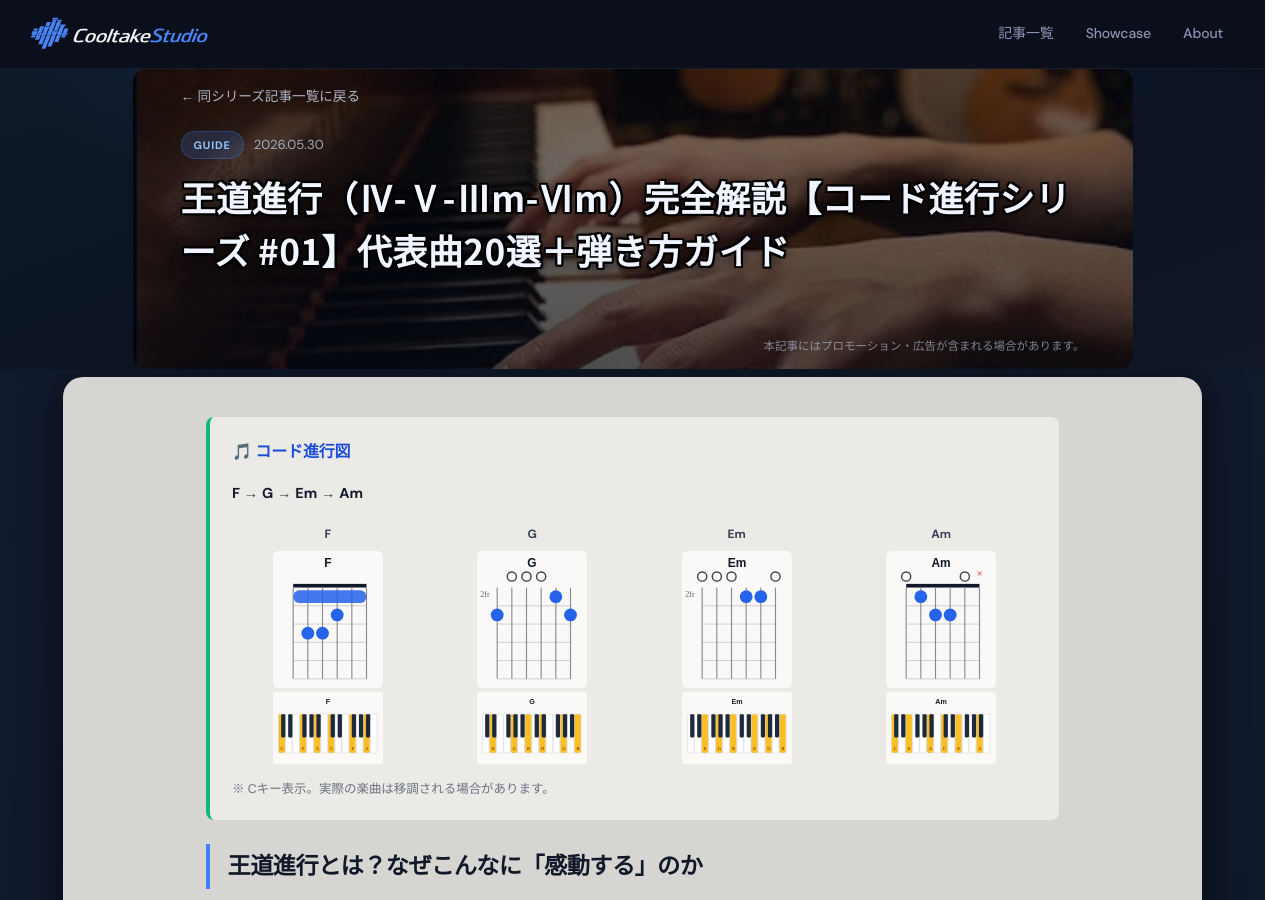
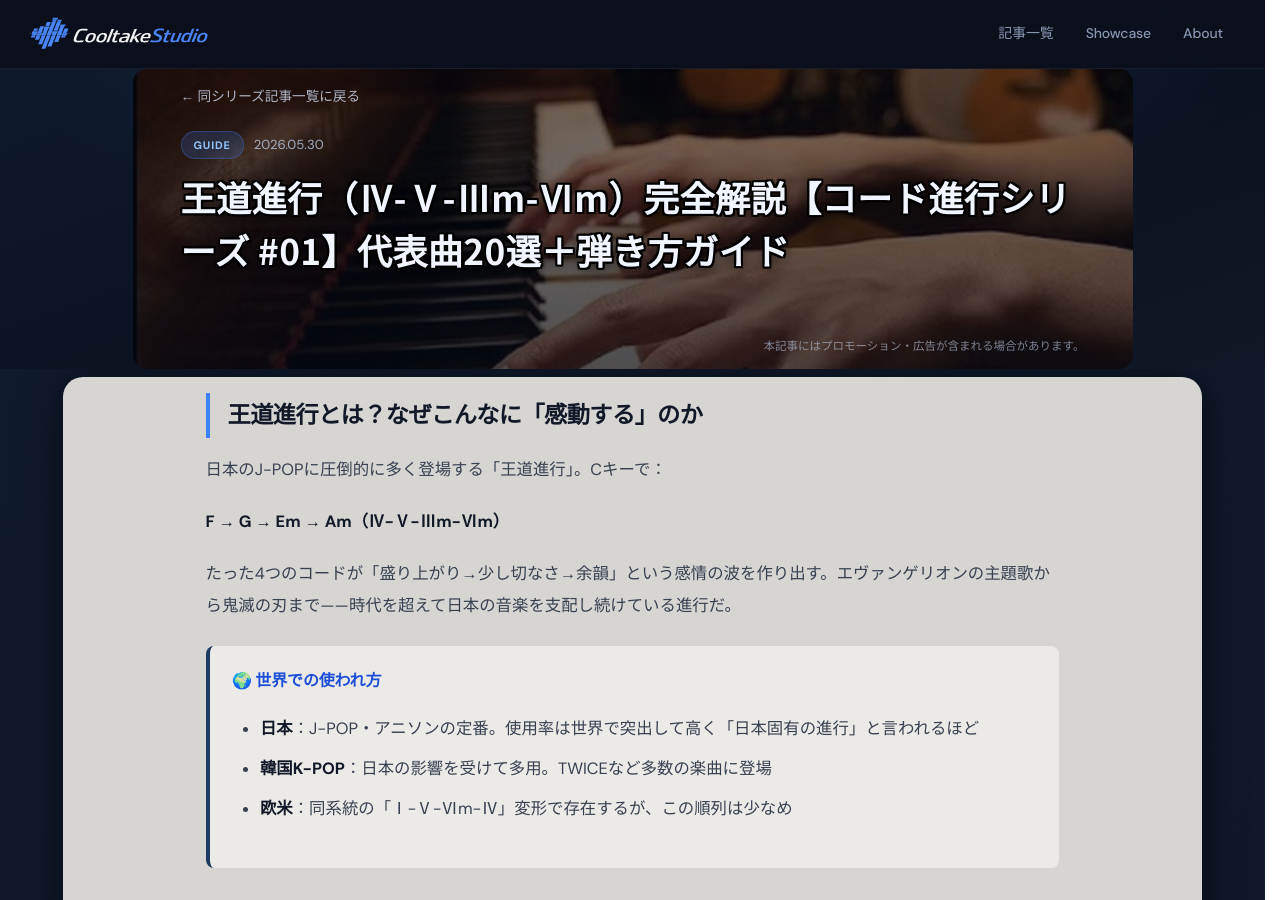
Before and after one commit to cooltake/cooltake-staging, a Jekyll site: the page built from _posts/2026-05-30-chord-progression-01-oudo.md, in a window 1280 px wide and 900 px high. Built offline with Jekyll 4.4.1, drawn with Linux system fonts in a browser that asks for light colours; some web fonts are replaced.

```diff
--- a/_posts/2026-05-30-chord-progression-01-oudo.md
+++ b/_posts/2026-05-30-chord-progression-01-oudo.md
@@ -8,20 +8,6 @@
 ---
 
 
-
-<div style="background:#eceae7;border-radius:8px;padding:1.2rem 1.4rem;margin:1.5rem 0;border-left:4px solid #10b981;">
-<h3 style="color:#111827;margin-top:0;font-size:1rem;font-weight:700;">🎵 コード進行図</h3>
-<p style="color:#374151;font-size:.9rem;margin:.4rem 0 1rem;"><span style="font-weight:700;color:#111827;">F</span> → <span style="font-weight:700;color:#111827;">G</span> → <span style="font-weight:700;color:#111827;">Em</span> → <span style="font-weight:700;color:#111827;">Am</span></p>
-<div style="display:grid;grid-template-columns:repeat(4, 1fr);gap:.8rem;overflow-x:auto;">
-<div style="text-align:center;"><p style="font-size:.75rem;font-weight:700;color:#374151;margin:0 0 4px;">F</p><img src="/assets/chord-diagrams/guitar-f.svg" alt="F ギター" style="width:100%;max-width:110px;height:auto;display:block;margin:0 auto 4px;"><img src="/assets/chord-diagrams/piano-f.svg" alt="F ピアノ" style="width:100%;max-width:110px;height:auto;display:block;margin:0 auto;"></div>
-<div style="text-align:center;"><p style="font-size:.75rem;font-weight:700;color:#374151;margin:0 0 4px;">G</p><img src="/assets/chord-diagrams/guitar-g.svg" alt="G ギター" style="width:100%;max-width:110px;height:auto;display:block;margin:0 auto 4px;"><img src="/assets/chord-diagrams/piano-g.svg" alt="G ピアノ" style="width:100%;max-width:110px;height:auto;display:block;margin:0 auto;"></div>
-<div style="text-align:center;"><p style="font-size:.75rem;font-weight:700;color:#374151;margin:0 0 4px;">Em</p><img src="/assets/chord-diagrams/guitar-em.svg" alt="Em ギター" style="width:100%;max-width:110px;height:auto;display:block;margin:0 auto 4px;"><img src="/assets/chord-diagrams/piano-em.svg" alt="Em ピアノ" style="width:100%;max-width:110px;height:auto;display:block;margin:0 auto;"></div>
-<div style="text-align:center;"><p style="font-size:.75rem;font-weight:700;color:#374151;margin:0 0 4px;">Am</p><img src="/assets/chord-diagrams/guitar-am.svg" alt="Am ギター" style="width:100%;max-width:110px;height:auto;display:block;margin:0 auto 4px;"><img src="/assets/chord-diagrams/piano-am.svg" alt="Am ピアノ" style="width:100%;max-width:110px;height:auto;display:block;margin:0 auto;"></div>
-</div>
-<p style="color:#6b7280;font-size:.78rem;margin:.8rem 0 0;">※ Cキー表示。実際の楽曲は移調される場合があります。</p>
-</div>
-
-
 ## 王道進行とは？なぜこんなに「感動する」のか
 
 日本のJ-POPに圧倒的に多く登場する「王道進行」。Cキーで：
@@ -30,7 +16,7 @@
 
 たった4つのコードが「盛り上がり→少し切なさ→余韻」という感情の波を作り出す。エヴァンゲリオンの主題歌から鬼滅の刃まで——時代を超えて日本の音楽を支配し続けている進行だ。
 
-<div style="background:#eceae7;border-radius:8px;padding:1.2rem 1.4rem;margin:1.5rem 0;border-left:4px solid #10b981;">
+<div style="background:#eceae7;border-radius:8px;padding:1.2rem 1.4rem;margin:1.5rem 0;border-left:4px solid #1e3a5f;">
 <h3 style="color:#111827;margin-top:0;font-size:1rem;font-weight:700;">🌍 世界での使われ方</h3>
 <ul style="color:#111827;">
 <li><strong>日本</strong>：J-POP・アニソンの定番。使用率は世界で突出して高く「日本固有の進行」と言われるほど</li>
@@ -45,7 +31,7 @@
 
 
 <div style="display:grid;grid-template-columns:repeat(2,1fr);gap:.6rem;margin:1rem 0;">
-<div style="background:#f0eeeb;border-radius:6px;padding:1rem 1.2rem;margin:0;border-left:3px solid #10b981;">
+<div style="background:#f0eeeb;border-radius:6px;padding:1rem 1.2rem;margin:0;border-left:3px solid #1e3a5f;">
 <div style="display:flex;align-items:baseline;gap:.6rem;margin-bottom:.5rem;">
   <span style="color:#64748b;font-size:.8rem;min-width:1.8rem;">#01</span>
   <span style="color:#111827;font-weight:bold;">「残酷な天使のテーゼ」</span>
@@ -58,7 +44,7 @@
 <a href="https://hb.afl.rakuten.co.jp/ichiba/54518dd8.3792440a.54518dd9.03b99be4/?pc=https%3A//search.rakuten.co.jp/search/mall/%E9%AB%98%E6%A9%8B%E6%B4%8B%E5%AD%90%2B%E3%83%99%E3%82%B9%E3%83%88%2BCD/" rel="nofollow" referrerpolicy="no-referrer-when-downgrade" style="display:inline-block;text-decoration:none;margin:.4rem 0;"><img src="/assets/images/btn-rakuten.jpg" alt="高橋洋子 ベスト・全作品を楽天で探す" width="200" style="max-width:100%;height:auto;border-radius:14px;display:block;"></a>
 </div>
 </div>
-<div style="background:#f0eeeb;border-radius:6px;padding:1rem 1.2rem;margin:0;border-left:3px solid #10b981;">
+<div style="background:#f0eeeb;border-radius:6px;padding:1rem 1.2rem;margin:0;border-left:3px solid #1e3a5f;">
 <div style="display:flex;align-items:baseline;gap:.6rem;margin-bottom:.5rem;">
   <span style="color:#64748b;font-size:.8rem;min-width:1.8rem;">#02</span>
   <span style="color:#111827;font-weight:bold;">「世界に一つだけの花」</span>
@@ -71,7 +57,7 @@
 <a href="https://hb.afl.rakuten.co.jp/ichiba/54518dd8.3792440a.54518dd9.03b99be4/?pc=https%3A//search.rakuten.co.jp/search/mall/SMAP%2B%E3%83%99%E3%82%B9%E3%83%88%2BCD/" rel="nofollow" referrerpolicy="no-referrer-when-downgrade" style="display:inline-block;text-decoration:none;margin:.4rem 0;"><img src="/assets/images/btn-rakuten.jpg" alt="SMAP ベスト・全作品を楽天で探す" width="200" style="max-width:100%;height:auto;border-radius:14px;display:block;"></a>
 </div>
 </div>
-<div style="background:#f0eeeb;border-radius:6px;padding:1rem 1.2rem;margin:0;border-left:3px solid #10b981;">
+<div style="background:#f0eeeb;border-radius:6px;padding:1rem 1.2rem;margin:0;border-left:3px solid #1e3a5f;">
 <div style="display:flex;align-items:baseline;gap:.6rem;margin-bottom:.5rem;">
   <span style="color:#64748b;font-size:.8rem;min-width:1.8rem;">#03</span>
   <span style="color:#111827;font-weight:bold;">「夜に駆ける」</span>
@@ -84,7 +70,7 @@
 <a href="https://hb.afl.rakuten.co.jp/ichiba/54518dd8.3792440a.54518dd9.03b99be4/?pc=https%3A//search.rakuten.co.jp/search/mall/YOASOBI%2BTHE%2BBOOK%2BCD/" rel="nofollow" referrerpolicy="no-referrer-when-downgrade" style="display:inline-block;text-decoration:none;margin:.4rem 0;"><img src="/assets/images/btn-rakuten.jpg" alt="YOASOBI ベスト・全作品を楽天で探す" width="200" style="max-width:100%;height:auto;border-radius:14px;display:block;"></a>
 </div>
 </div>
-<div style="background:#f0eeeb;border-radius:6px;padding:1rem 1.2rem;margin:0;border-left:3px solid #10b981;">
+<div style="background:#f0eeeb;border-radius:6px;padding:1rem 1.2rem;margin:0;border-left:3px solid #1e3a5f;">
 <div style="display:flex;align-items:baseline;gap:.6rem;margin-bottom:.5rem;">
   <span style="color:#64748b;font-size:.8rem;min-width:1.8rem;">#04</span>
   <span style="color:#111827;font-weight:bold;">「紅蓮華」</span>
@@ -97,7 +83,7 @@
 <a href="https://hb.afl.rakuten.co.jp/ichiba/54518dd8.3792440a.54518dd9.03b99be4/?pc=https%3A//search.rakuten.co.jp/search/mall/LiSA%2B%E3%83%99%E3%82%B9%E3%83%88%2BCD/" rel="nofollow" referrerpolicy="no-referrer-when-downgrade" style="display:inline-block;text-decoration:none;margin:.4rem 0;"><img src="/assets/images/btn-rakuten.jpg" alt="LiSA ベスト・全作品を楽天で探す" width="200" style="max-width:100%;height:auto;border-radius:14px;display:block;"></a>
 </div>
 </div>
-<div style="background:#f0eeeb;border-radius:6px;padding:1rem 1.2rem;margin:0;border-left:3px solid #10b981;">
+<div style="background:#f0eeeb;border-radius:6px;padding:1rem 1.2rem;margin:0;border-left:3px solid #1e3a5f;">
 <div style="display:flex;align-items:baseline;gap:.6rem;margin-bottom:.5rem;">
   <span style="color:#64748b;font-size:.8rem;min-width:1.8rem;">#05</span>
   <span style="color:#111827;font-weight:bold;">「ドライフラワー」</span>
@@ -110,7 +96,7 @@
 <a href="https://hb.afl.rakuten.co.jp/ichiba/54518dd8.3792440a.54518dd9.03b99be4/?pc=https%3A//search.rakuten.co.jp/search/mall/%E5%84%AA%E9%87%8C%2B%E3%82%A2%E3%83%AB%E3%83%90%E3%83%A0%2BCD/" rel="nofollow" referrerpolicy="no-referrer-when-downgrade" style="display:inline-block;text-decoration:none;margin:.4rem 0;"><img src="/assets/images/btn-rakuten.jpg" alt="優里 ベスト・全作品を楽天で探す" width="200" style="max-width:100%;height:auto;border-radius:14px;display:block;"></a>
 </div>
 </div>
-<div style="background:#f0eeeb;border-radius:6px;padding:1rem 1.2rem;margin:0;border-left:3px solid #10b981;">
+<div style="background:#f0eeeb;border-radius:6px;padding:1rem 1.2rem;margin:0;border-left:3px solid #1e3a5f;">
 <div style="display:flex;align-items:baseline;gap:.6rem;margin-bottom:.5rem;">
   <span style="color:#64748b;font-size:.8rem;min-width:1.8rem;">#06</span>
   <span style="color:#111827;font-weight:bold;">「学園天国」</span>
@@ -123,7 +109,7 @@
 <a href="https://hb.afl.rakuten.co.jp/ichiba/54518dd8.3792440a.54518dd9.03b99be4/?pc=https%3A//search.rakuten.co.jp/search/mall/%E3%83%95%E3%82%A3%E3%83%B3%E3%82%AC%E3%83%BC5%2B%E3%83%99%E3%82%B9%E3%83%88%2BCD/" rel="nofollow" referrerpolicy="no-referrer-when-downgrade" style="display:inline-block;text-decoration:none;margin:.4rem 0;"><img src="/assets/images/btn-rakuten.jpg" alt="フィンガー5 ベスト・全作品を楽天で探す" width="200" style="max-width:100%;height:auto;border-radius:14px;display:block;"></a>
 </div>
 </div>
-<div style="background:#f0eeeb;border-radius:6px;padding:1rem 1.2rem;margin:0;border-left:3px solid #10b981;">
+<div style="background:#f0eeeb;border-radius:6px;padding:1rem 1.2rem;margin:0;border-left:3px solid #1e3a5f;">
 <div style="display:flex;align-items:baseline;gap:.6rem;margin-bottom:.5rem;">
   <span style="color:#64748b;font-size:.8rem;min-width:1.8rem;">#07</span>
   <span style="color:#111827;font-weight:bold;">「Lemon」</span>
@@ -136,7 +122,7 @@
 <a href="https://hb.afl.rakuten.co.jp/ichiba/54518dd8.3792440a.54518dd9.03b99be4/?pc=https%3A//search.rakuten.co.jp/search/mall/%E7%B1%B3%E6%B4%A5%E7%8E%84%E5%B8%AB%2BSTRAY%2BSHEEP%2BCD/" rel="nofollow" referrerpolicy="no-referrer-when-downgrade" style="display:inline-block;text-decoration:none;margin:.4rem 0;"><img src="/assets/images/btn-rakuten.jpg" alt="米津玄師 ベスト・全作品を楽天で探す" width="200" style="max-width:100%;height:auto;border-radius:14px;display:block;"></a>
 </div>
 </div>
-<div style="background:#f0eeeb;border-radius:6px;padding:1rem 1.2rem;margin:0;border-left:3px solid #10b981;">
+<div style="background:#f0eeeb;border-radius:6px;padding:1rem 1.2rem;margin:0;border-left:3px solid #1e3a5f;">
 <div style="display:flex;align-items:baseline;gap:.6rem;margin-bottom:.5rem;">
   <span style="color:#64748b;font-size:.8rem;min-width:1.8rem;">#08</span>
   <span style="color:#111827;font-weight:bold;">「Pretender」</span>
@@ -149,7 +135,7 @@
 <a href="https://hb.afl.rakuten.co.jp/ichiba/54518dd8.3792440a.54518dd9.03b99be4/?pc=https%3A//search.rakuten.co.jp/search/mall/Official%E9%AB%AD%E7%94%B7dism%2BTraveler%2BCD/" rel="nofollow" referrerpolicy="no-referrer-when-downgrade" style="display:inline-block;text-decoration:none;margin:.4rem 0;"><img src="/assets/images/btn-rakuten.jpg" alt="Official髭男dism ベスト・全作品を楽天で探す" width="200" style="max-width:100%;height:auto;border-radius:14px;display:block;"></a>
 </div>
 </div>
-<div style="background:#f0eeeb;border-radius:6px;padding:1rem 1.2rem;margin:0;border-left:3px solid #10b981;">
+<div style="background:#f0eeeb;border-radius:6px;padding:1rem 1.2rem;margin:0;border-left:3px solid #1e3a5f;">
 <div style="display:flex;align-items:baseline;gap:.6rem;margin-bottom:.5rem;">
   <span style="color:#64748b;font-size:.8rem;min-width:1.8rem;">#09</span>
   <span style="color:#111827;font-weight:bold;">「カタオモイ」</span>
@@ -162,7 +148,7 @@
 <a href="https://hb.afl.rakuten.co.jp/ichiba/54518dd8.3792440a.54518dd9.03b99be4/?pc=https%3A//search.rakuten.co.jp/search/mall/Aimer%2B%E3%83%99%E3%82%B9%E3%83%88%2BCD/" rel="nofollow" referrerpolicy="no-referrer-when-downgrade" style="display:inline-block;text-decoration:none;margin:.4rem 0;"><img src="/assets/images/btn-rakuten.jpg" alt="Aimer ベスト・全作品を楽天で探す" width="200" style="max-width:100%;height:auto;border-radius:14px;display:block;"></a>
 </div>
 </div>
-<div style="background:#f0eeeb;border-radius:6px;padding:1rem 1.2rem;margin:0;border-left:3px solid #10b981;">
+<div style="background:#f0eeeb;border-radius:6px;padding:1rem 1.2rem;margin:0;border-left:3px solid #1e3a5f;">
 <div style="display:flex;align-items:baseline;gap:.6rem;margin-bottom:.5rem;">
   <span style="color:#64748b;font-size:.8rem;min-width:1.8rem;">#10</span>
   <span style="color:#111827;font-weight:bold;">「HANABI」</span>
@@ -175,7 +161,7 @@
 <a href="https://hb.afl.rakuten.co.jp/ichiba/54518dd8.3792440a.54518dd9.03b99be4/?pc=https%3A//search.rakuten.co.jp/search/mall/Mr.Children%2B%E3%83%99%E3%82%B9%E3%83%88%2BCD/" rel="nofollow" referrerpolicy="no-referrer-when-downgrade" style="display:inline-block;text-decoration:none;margin:.4rem 0;"><img src="/assets/images/btn-rakuten.jpg" alt="Mr.Children ベスト・全作品を楽天で探す" width="200" style="max-width:100%;height:auto;border-radius:14px;display:block;"></a>
 </div>
 </div>
-<div style="background:#f0eeeb;border-radius:6px;padding:1rem 1.2rem;margin:0;border-left:3px solid #10b981;">
+<div style="background:#f0eeeb;border-radius:6px;padding:1rem 1.2rem;margin:0;border-left:3px solid #1e3a5f;">
 <div style="display:flex;align-items:baseline;gap:.6rem;margin-bottom:.5rem;">
   <span style="color:#64748b;font-size:.8rem;min-width:1.8rem;">#11</span>
   <span style="color:#111827;font-weight:bold;">「愛唄」</span>
@@ -188,7 +174,7 @@
 <a href="https://hb.afl.rakuten.co.jp/ichiba/54518dd8.3792440a.54518dd9.03b99be4/?pc=https%3A//search.rakuten.co.jp/search/mall/GReeeeN%2B%E3%83%99%E3%82%B9%E3%83%88%2BCD/" rel="nofollow" referrerpolicy="no-referrer-when-downgrade" style="display:inline-block;text-decoration:none;margin:.4rem 0;"><img src="/assets/images/btn-rakuten.jpg" alt="GReeeeN ベスト・全作品を楽天で探す" width="200" style="max-width:100%;height:auto;border-radius:14px;display:block;"></a>
 </div>
 </div>
-<div style="background:#f0eeeb;border-radius:6px;padding:1rem 1.2rem;margin:0;border-left:3px solid #10b981;">
+<div style="background:#f0eeeb;border-radius:6px;padding:1rem 1.2rem;margin:0;border-left:3px solid #1e3a5f;">
 <div style="display:flex;align-items:baseline;gap:.6rem;margin-bottom:.5rem;">
   <span style="color:#64748b;font-size:.8rem;min-width:1.8rem;">#12</span>
   <span style="color:#111827;font-weight:bold;">「僕が一番欲しかったもの」</span>
@@ -201,7 +187,7 @@
 <a href="https://hb.afl.rakuten.co.jp/ichiba/54518dd8.3792440a.54518dd9.03b99be4/?pc=https%3A//search.rakuten.co.jp/search/mall/%E4%B8%AD%E5%B3%B6%E3%81%BF%E3%82%86%E3%81%8D%2B%E3%83%99%E3%82%B9%E3%83%88%2BCD/" rel="nofollow" referrerpolicy="no-referrer-when-downgrade" style="display:inline-block;text-decoration:none;margin:.4rem 0;"><img src="/assets/images/btn-rakuten.jpg" alt="中島みゆき ベスト・全作品を楽天で探す" width="200" style="max-width:100%;height:auto;border-radius:14px;display:block;"></a>
 </div>
 </div>
-<div style="background:#f0eeeb;border-radius:6px;padding:1rem 1.2rem;margin:0;border-left:3px solid #10b981;">
+<div style="background:#f0eeeb;border-radius:6px;padding:1rem 1.2rem;margin:0;border-left:3px solid #1e3a5f;">
 <div style="display:flex;align-items:baseline;gap:.6rem;margin-bottom:.5rem;">
   <span style="color:#64748b;font-size:.8rem;min-width:1.8rem;">#13</span>
   <span style="color:#111827;font-weight:bold;">「スタートライン」</span>
@@ -214,7 +200,7 @@
 <a href="https://hb.afl.rakuten.co.jp/ichiba/54518dd8.3792440a.54518dd9.03b99be4/?pc=https%3A//search.rakuten.co.jp/search/mall/%E5%A5%A5%E7%94%B0%E6%B0%91%E7%94%9F%2B%E3%83%99%E3%82%B9%E3%83%88%2BCD/" rel="nofollow" referrerpolicy="no-referrer-when-downgrade" style="display:inline-block;text-decoration:none;margin:.4rem 0;"><img src="/assets/images/btn-rakuten.jpg" alt="奥田民生 ベスト・全作品を楽天で探す" width="200" style="max-width:100%;height:auto;border-radius:14px;display:block;"></a>
 </div>
 </div>
-<div style="background:#f0eeeb;border-radius:6px;padding:1rem 1.2rem;margin:0;border-left:3px solid #10b981;">
+<div style="background:#f0eeeb;border-radius:6px;padding:1rem 1.2rem;margin:0;border-left:3px solid #1e3a5f;">
 <div style="display:flex;align-items:baseline;gap:.6rem;margin-bottom:.5rem;">
   <span style="color:#64748b;font-size:.8rem;min-width:1.8rem;">#14</span>
   <span style="color:#111827;font-weight:bold;">「海の声」</span>
@@ -227,7 +213,7 @@
 <a href="https://hb.afl.rakuten.co.jp/ichiba/54518dd8.3792440a.54518dd9.03b99be4/?pc=https%3A//search.rakuten.co.jp/search/mall/%E6%B5%B7%E3%81%AE%E5%A3%B0%2B%E6%B5%A6%E5%B3%B6%E5%A4%AA%E9%83%8E%2BCD/" rel="nofollow" referrerpolicy="no-referrer-when-downgrade" style="display:inline-block;text-decoration:none;margin:.4rem 0;"><img src="/assets/images/btn-rakuten.jpg" alt="浦島太郎（桐谷健太） ベスト・全作品を楽天で探す" width="200" style="max-width:100%;height:auto;border-radius:14px;display:block;"></a>
 </div>
 </div>
-<div style="background:#f0eeeb;border-radius:6px;padding:1rem 1.2rem;margin:0;border-left:3px solid #10b981;">
+<div style="background:#f0eeeb;border-radius:6px;padding:1rem 1.2rem;margin:0;border-left:3px solid #1e3a5f;">
 <div style="display:flex;align-items:baseline;gap:.6rem;margin-bottom:.5rem;">
   <span style="color:#64748b;font-size:.8rem;min-width:1.8rem;">#15</span>
   <span style="color:#111827;font-weight:bold;">「さくら（独唱）」</span>
@@ -240,7 +226,7 @@
 <a href="https://hb.afl.rakuten.co.jp/ichiba/54518dd8.3792440a.54518dd9.03b99be4/?pc=https%3A//search.rakuten.co.jp/search/mall/%E6%A3%AE%E5%B1%B1%E7%9B%B4%E5%A4%AA%E6%9C%97%2B%E3%83%99%E3%82%B9%E3%83%88%2BCD/" rel="nofollow" referrerpolicy="no-referrer-when-downgrade" style="display:inline-block;text-decoration:none;margin:.4rem 0;"><img src="/assets/images/btn-rakuten.jpg" alt="森山直太朗 ベスト・全作品を楽天で探す" width="200" style="max-width:100%;height:auto;border-radius:14px;display:block;"></a>
 </div>
 </div>
-<div style="background:#f0eeeb;border-radius:6px;padding:1rem 1.2rem;margin:0;border-left:3px solid #10b981;">
+<div style="background:#f0eeeb;border-radius:6px;padding:1rem 1.2rem;margin:0;border-left:3px solid #1e3a5f;">
 <div style="display:flex;align-items:baseline;gap:.6rem;margin-bottom:.5rem;">
   <span style="color:#64748b;font-size:.8rem;min-width:1.8rem;">#16</span>
   <span style="color:#111827;font-weight:bold;">「炎」</span>
@@ -253,7 +239,7 @@
 <a href="https://hb.afl.rakuten.co.jp/ichiba/54518dd8.3792440a.54518dd9.03b99be4/?pc=https%3A//search.rakuten.co.jp/search/mall/LiSA%2B%E3%82%A2%E3%83%AB%E3%83%90%E3%83%A0%2BCD/" rel="nofollow" referrerpolicy="no-referrer-when-downgrade" style="display:inline-block;text-decoration:none;margin:.4rem 0;"><img src="/assets/images/btn-rakuten.jpg" alt="LiSA ベスト・全作品を楽天で探す" width="200" style="max-width:100%;height:auto;border-radius:14px;display:block;"></a>
 </div>
 </div>
-<div style="background:#f0eeeb;border-radius:6px;padding:1rem 1.2rem;margin:0;border-left:3px solid #10b981;">
+<div style="background:#f0eeeb;border-radius:6px;padding:1rem 1.2rem;margin:0;border-left:3px solid #1e3a5f;">
 <div style="display:flex;align-items:baseline;gap:.6rem;margin-bottom:.5rem;">
   <span style="color:#64748b;font-size:.8rem;min-width:1.8rem;">#17</span>
   <span style="color:#111827;font-weight:bold;">「First Love」</span>
@@ -266,7 +252,7 @@
 <a href="https://hb.afl.rakuten.co.jp/ichiba/54518dd8.3792440a.54518dd9.03b99be4/?pc=https%3A//search.rakuten.co.jp/search/mall/%E5%AE%87%E5%A4%9A%E7%94%B0%E3%83%92%E3%82%AB%E3%83%AB%2BFirst%2BLove%2BCD/" rel="nofollow" referrerpolicy="no-referrer-when-downgrade" style="display:inline-block;text-decoration:none;margin:.4rem 0;"><img src="/assets/images/btn-rakuten.jpg" alt="宇多田ヒカル ベスト・全作品を楽天で探す" width="200" style="max-width:100%;height:auto;border-radius:14px;display:block;"></a>
 </div>
 </div>
-<div style="background:#f0eeeb;border-radius:6px;padding:1rem 1.2rem;margin:0;border-left:3px solid #10b981;">
+<div style="background:#f0eeeb;border-radius:6px;padding:1rem 1.2rem;margin:0;border-left:3px solid #1e3a5f;">
 <div style="display:flex;align-items:baseline;gap:.6rem;margin-bottom:.5rem;">
   <span style="color:#64748b;font-size:.8rem;min-width:1.8rem;">#18</span>
   <span style="color:#111827;font-weight:bold;">「クリスタルエナジー」</span>
@@ -279,7 +265,7 @@
 <a href="https://hb.afl.rakuten.co.jp/ichiba/54518dd8.3792440a.54518dd9.03b99be4/?pc=https%3A//search.rakuten.co.jp/search/mall/DREAMS%2BCOME%2BTRUE%2BCD/" rel="nofollow" referrerpolicy="no-referrer-when-downgrade" style="display:inline-block;text-decoration:none;margin:.4rem 0;"><img src="/assets/images/btn-rakuten.jpg" alt="DREAMS COME TRUE ベスト・全作品を楽天で探す" width="200" style="max-width:100%;height:auto;border-radius:14px;display:block;"></a>
 </div>
 </div>
-<div style="background:#f0eeeb;border-radius:6px;padding:1rem 1.2rem;margin:0;border-left:3px solid #10b981;">
+<div style="background:#f0eeeb;border-radius:6px;padding:1rem 1.2rem;margin:0;border-left:3px solid #1e3a5f;">
 <div style="display:flex;align-items:baseline;gap:.6rem;margin-bottom:.5rem;">
   <span style="color:#64748b;font-size:.8rem;min-width:1.8rem;">#19</span>
   <span style="color:#111827;font-weight:bold;">「Story」</span>
@@ -292,7 +278,7 @@
 <a href="https://hb.afl.rakuten.co.jp/ichiba/54518dd8.3792440a.54518dd9.03b99be4/?pc=https%3A//search.rakuten.co.jp/search/mall/AI%2B%E3%83%99%E3%82%B9%E3%83%88%2BCD/" rel="nofollow" referrerpolicy="no-referrer-when-downgrade" style="display:inline-block;text-decoration:none;margin:.4rem 0;"><img src="/assets/images/btn-rakuten.jpg" alt="AI ベスト・全作品を楽天で探す" width="200" style="max-width:100%;height:auto;border-radius:14px;display:block;"></a>
 </div>
 </div>
-<div style="background:#f0eeeb;border-radius:6px;padding:1rem 1.2rem;margin:0;border-left:3px solid #10b981;">
+<div style="background:#f0eeeb;border-radius:6px;padding:1rem 1.2rem;margin:0;border-left:3px solid #1e3a5f;">
 <div style="display:flex;align-items:baseline;gap:.6rem;margin-bottom:.5rem;">
   <span style="color:#64748b;font-size:.8rem;min-width:1.8rem;">#20</span>
   <span style="color:#111827;font-weight:bold;">「明日への扉」</span>
@@ -356,5 +342,5 @@
 
 <div style="display:flex;justify-content:space-between;flex-wrap:wrap;gap:.8rem;margin:2rem 0;">
 <span></span>
-<a href="/2026/05/30/chord-progression-02-canon/" style="display:inline-block;padding:.5rem 1rem;background:rgba(99,102,241,.15);border:1px solid rgba(0,0,0,0.12);border-radius:8px;color:#111827;text-decoration:none;font-size:.9rem;">#02 カノン進行 →</a>
+<a href="/2026/05/30/chord-progression-02-canon/" style="display:inline-block;padding:.5rem 1rem;background:rgba(30,58,95,.15);border:1px solid rgba(30,58,95,.25);border-radius:8px;color:#1e3a5f;text-decoration:none;font-size:.9rem;">#02 カノン進行 →</a>
 </div>
```
